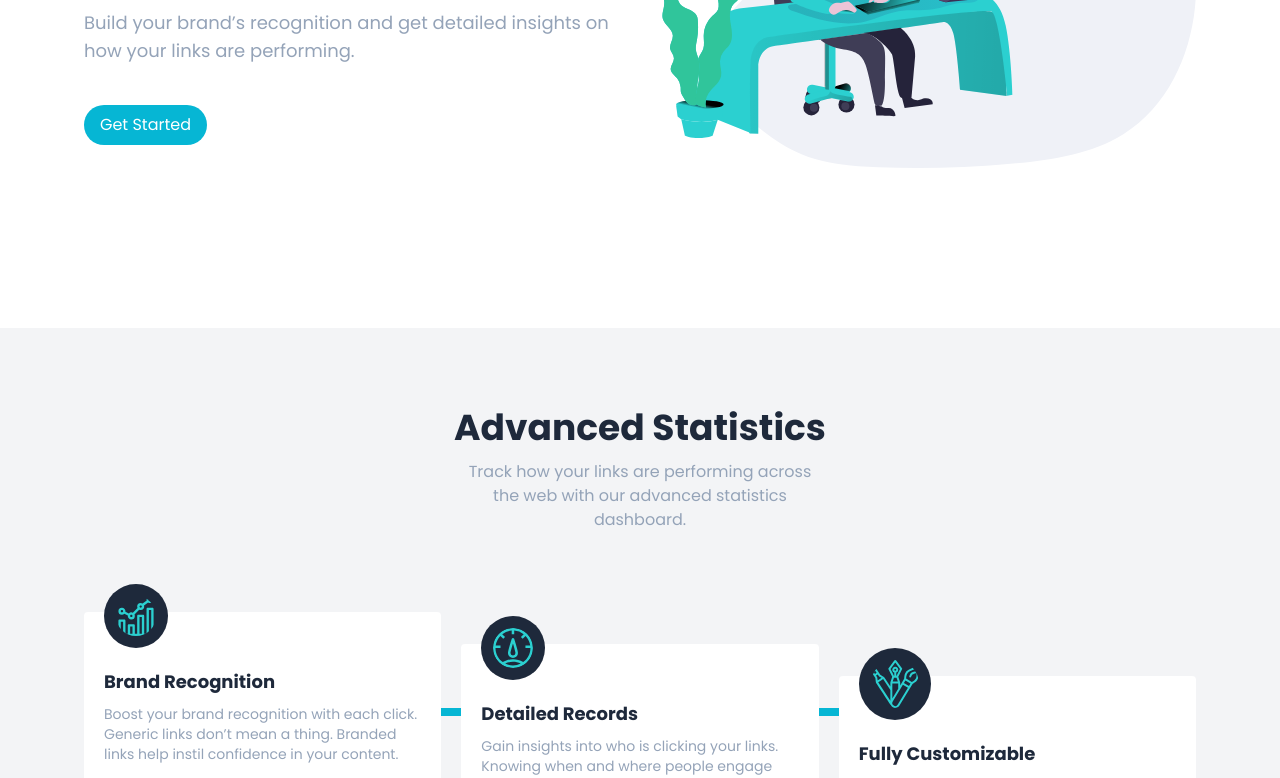
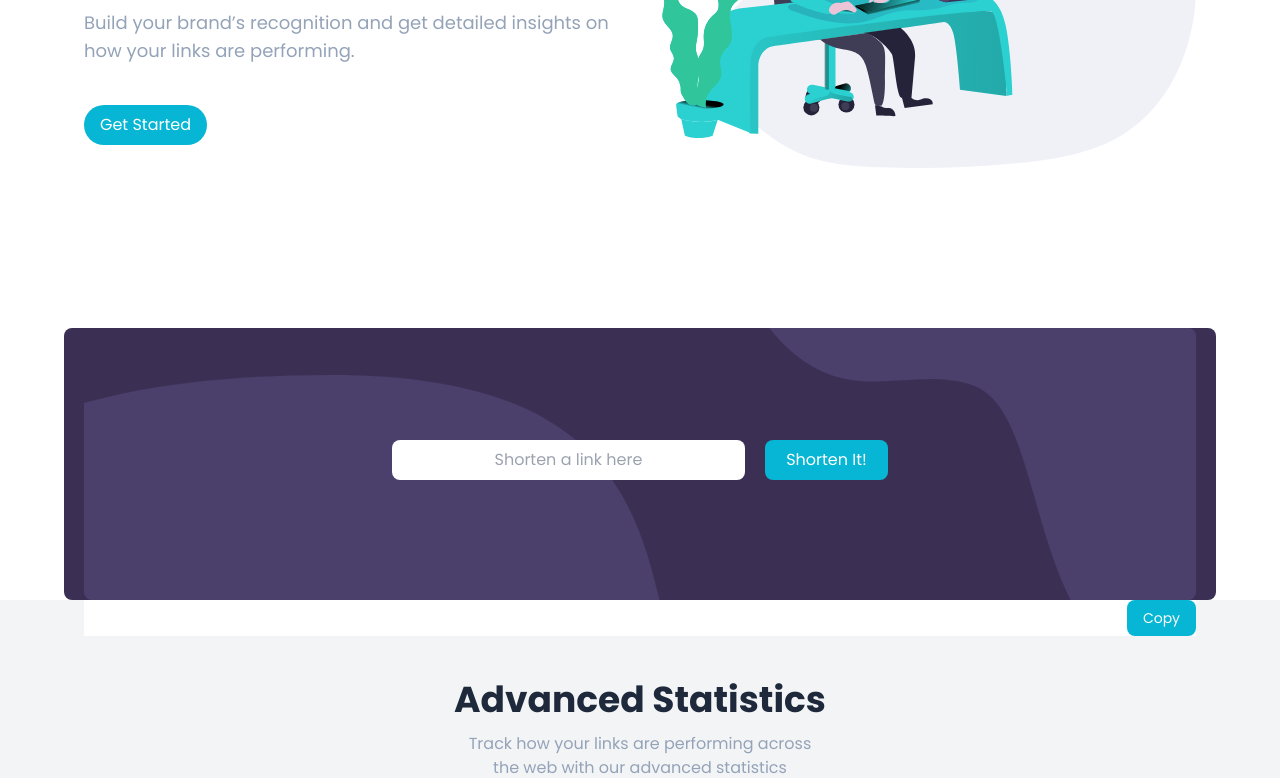
Before and after one commit to Lautaromolina/Url-FrontEndChallenge-Api, a React (Vite) app: page / in a window 1280 px wide. Shown: the part 344-1122 px from the top of the page. Built offline with nearby package versions, Linux system fonts and the light colour scheme.

Commit message:
Shortener Section + Footer and Header polishing

```diff
--- a/src/App.jsx
+++ b/src/App.jsx
@@ -3,6 +3,7 @@ import Content from './components/Content.jsx'
 import Footer from './components/Footer.jsx'
 import Header from './components/Header.jsx'
 import Hero from './components/Hero.jsx'
+import Short from './components/Short.jsx'
 import Slider from './components/Slider.jsx'
 
 function App() {
@@ -10,6 +11,7 @@ function App() {
     <>
     <Header></Header>
     <Slider></Slider>
+    <Short></Short>
     <Content></Content>
     <Hero></Hero>
     <Footer></Footer>
--- a/src/components/Header.jsx
+++ b/src/components/Header.jsx
@@ -32,7 +32,7 @@ function Header() {
 						</nav>
 					</article>
 					{menu && (
-      <div className='absolute left-5 right-5 rounded bg-slate-900 text-slate-200 top-20 text-center py-10 md:relative md:top-0 md:left-0 md:right-0 md:bg-transparent md:text-slate-700 md:text-left md:py-0 flex flex-col items-center md:flex-row md:items-center' >
+						<div className='absolute left-5 right-5 rounded bg-slate-900 text-slate-200 top-20 text-center py-10 md:relative md:top-0 md:left-0 md:right-0 md:bg-transparent md:text-slate-700 md:text-left md:py-0 flex flex-col items-center md:flex-row md:items-center'>
 							<nav className='md:hidden'>
 								<NavMenu />
 							</nav>
--- /dev/null
+++ b/src/components/Short.jsx
@@ -0,0 +1,81 @@
+import React, { useState } from 'react'
+import desktopBackground from '../images/bg-shorten-desktop.svg'
+import mobileBackground from '../images/bg-shorten-mobile.svg'
+
+const getLocalStorage = () => {
+  let links = localStorage.getItem("links")
+  if (links) {
+    return JSON.parse(localStorage.getItem("links"))
+  } else {
+    return []
+  }
+}
+
+function Short() {
+  const [text, setText] = useState('')
+  const [links, setLinks] = useState([])
+
+  const handleSubmit = async (e) => {
+  e.preventDefault()
+
+  if(!text) {
+    alert("Please add a link to shorten")
+  } else {
+    const proxyUrl = 'https://cors-anywhere.herokuapp.com/'
+    const targetUrl = 'https://cleanuri.com/api/v1/shorten'
+    const res = await fetch(proxyUrl + targetUrl, {
+  method: 'POST',
+  headers: {
+    'Content-Type': 'application/x-www-form-urlencoded'
+  },
+  body: `url=${encodeURIComponent(text)}`
+})
+
+if (!res.ok) {
+  console.error(`API request failed with status ${res.status}`)
+  const text = await res.text()
+  console.error(`Response text: ${text}`)
+  return
+}
+
+const data = await res.json()
+console.log(data)
+setText(data.result_url)
+  }
+}
+  const handleCopy = () => {
+    navigator.clipboard.writeText(text)
+      .then(() => alert('Copied to clipboard!'))
+      .catch(err => console.error('Failed to copy text: ', err));
+  }
+
+  return (
+    <>
+      <section className='mx-w shortener relative'>
+        <picture>
+          <source media='(min-width: 768px)' srcSet={desktopBackground} />
+          <img src={mobileBackground} alt="Background for link shortener" />
+        </picture>
+
+        <form className='absolute left-1/2 top-1/2 transform -translate-x-1/2 -translate-y-1/2' onSubmit={handleSubmit}>
+          <div className='flex flex-col md:flex-row'>
+            <input type="url" placeholder='Shorten a link here' className='w-full py-2 rounded-lg mb:mb-0 mb-2 md:mb-2/3 text-center' value={text} onChange={(e) => setText(e.target.value)}/>
+            <button type='submit' className='btn-cyan rounded-lg w-full md:w-40 md:ml-5 mb-2'onClick={handleSubmit}>Shorten It!</button>
+          </div>
+        </form>
+        <div className='flex flex-col items-center justify-center bg-white text-center md:flex-row md:justify-between'>
+          <article>
+            <h5 className='mb-3 md:mb-0'>{text}</h5>
+          </article>
+          <article>
+            <ul className='md:flex'>
+              <li><button className='btn-cyan rounded-lg text-sm' onClick={handleCopy}>Copy</button></li>
+            </ul>
+          </article>
+        </div>
+      </section>
+    </>
+  )
+}
+
+export default Short
--- a/src/index.css
+++ b/src/index.css
@@ -36,6 +36,16 @@ body {
 	@apply bg-cyan-500 text-white py-2 px-4 hover:opacity-80 transition-all duration-100 cursor-pointer;
 }
 
+.shortener {
+	background-color: hsl(257, 27%, 26%);
+	height: 17rem;
+	border-radius: 8px;
+}
+.shortener img {
+	height: 17rem;
+	@apply w-full rounded-lg;
+}
+
 @media (min-width: 1024px) {
 	.card article:nth-child(3) {
 		transform: translateY(2rem);
```
Also changed, not shown: src/components/Footer.jsx (+13 -15 lines). Lines whose indentation alone changed are shown as unchanged.
